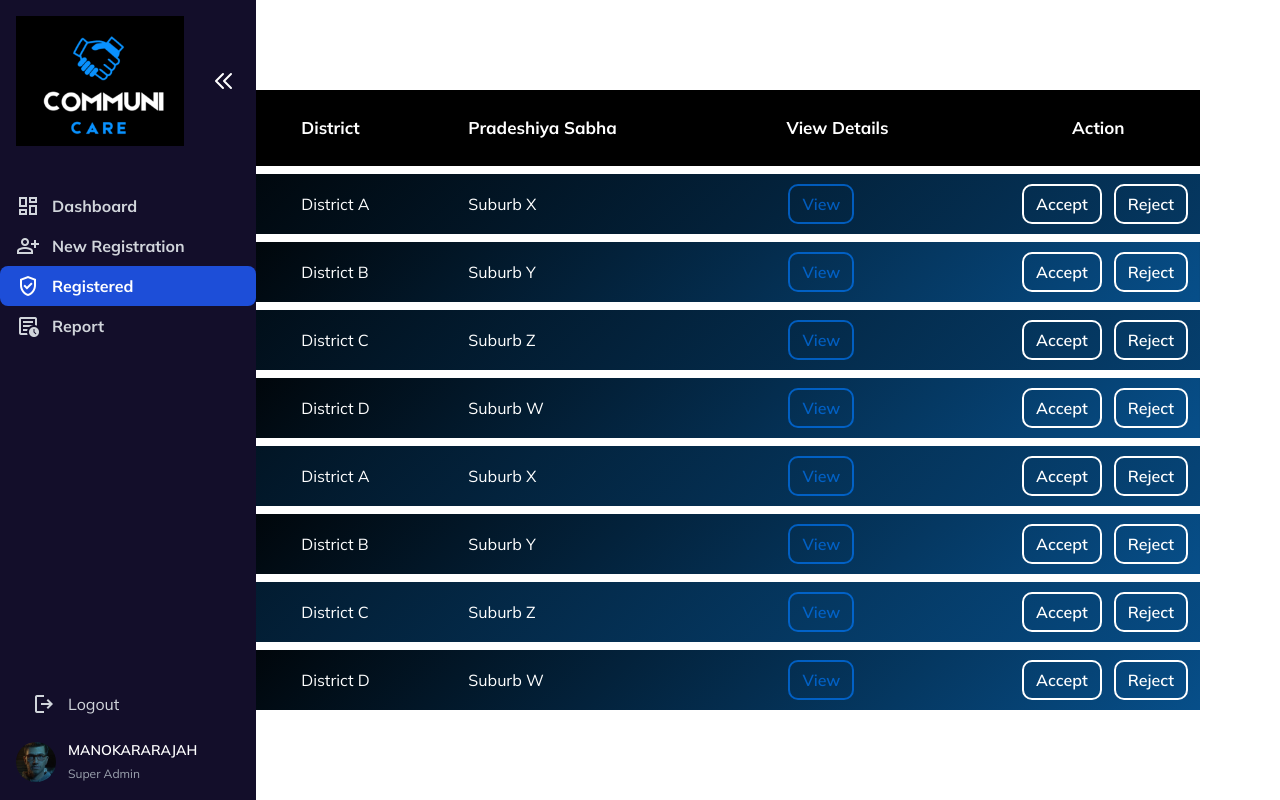
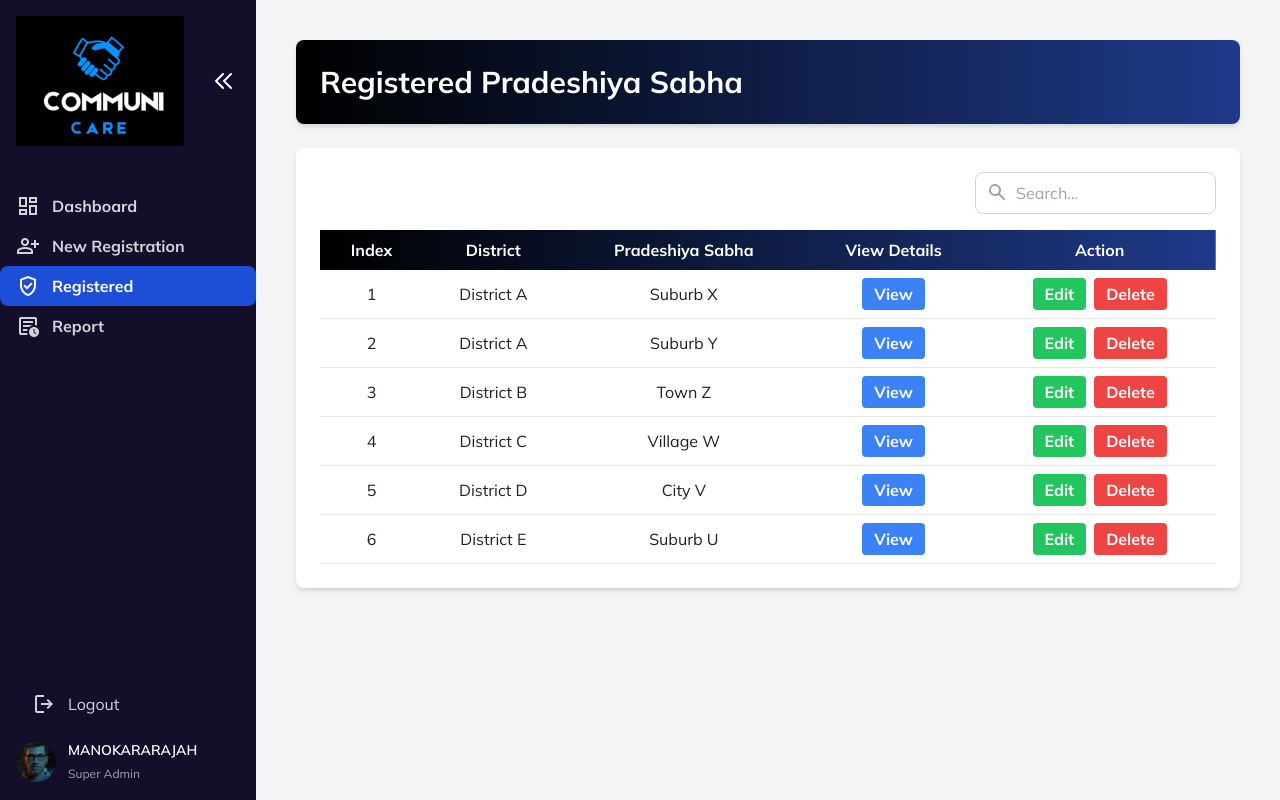
Before and after one commit to CommuniCareSL/CommuniCare-WebApp, a React (Vite) app: page /Registered in a window 1280 px wide. Built offline with nearby package versions, Linux system fonts and the light colour scheme.

Commit message:
Add Newregistration with search and table view

```diff
--- a/src/pages/SuperAdmin/Registered.jsx
+++ b/src/pages/SuperAdmin/Registered.jsx
@@ -1,126 +1,93 @@
+import React, { useState } from 'react';
+import { Link } from 'react-router-dom';
 import Sidebar from '../../components/SuperAdmin/Sidebar';
-import '../../styles/pages/SuperAdmin/Registered.css'
 
+export const Newregistration = () => {
+  const [searchQuery, setSearchQuery] = useState('');
 
-const Registered = () => {
+  const handleSearchChange = (e) => {
+    setSearchQuery(e.target.value);
+  };
+
+  const data = [
+    { index: 1, district: 'District A', pradeshiyaSabha: 'Suburb X' },
+    { index: 2, district: 'District A', pradeshiyaSabha: 'Suburb Y' },
+    { index: 3, district: 'District B', pradeshiyaSabha: 'Town Z' },
+    { index: 4, district: 'District C', pradeshiyaSabha: 'Village W' },
+    { index: 5, district: 'District D', pradeshiyaSabha: 'City V' },
+    { index: 6, district: 'District E', pradeshiyaSabha: 'Suburb U' }
+  ];
+
+  const filteredData = data.filter(item =>
+    item.district.toLowerCase().includes(searchQuery.toLowerCase()) ||
+    item.pradeshiyaSabha.toLowerCase().includes(searchQuery.toLowerCase())
+  );
+
   return (
-    <div className="new-registration-page">
+    <div className="flex bg-gray-100 min-h-screen">
       <Sidebar />
-      <div className="registration-content">
-        <div className="table-container">
-          <table className="registration-table">
-            <thead>
+      <div className="flex-1 p-4 lg:p-10 lg:ml-64">
+        <div className="bg-gradient-to-r from-black to-blue-900 rounded-lg shadow-md p-6 mb-6">
+          <h1 className="text-2xl lg:text-3xl font-bold text-white">Registered Pradeshiya Sabha</h1>
+        </div>
+
+        <div className="bg-white rounded-lg shadow-md p-6">
+          <div className="mb-4 flex justify-end">
+            <div className="relative">
+              <input
+                type="text"
+                placeholder="Search..."
+                value={searchQuery}
+                onChange={handleSearchChange}
+                className="pl-10 pr-4 py-2 border border-gray-300 rounded-lg focus:outline-none focus:ring-2 focus:ring-blue-500"
+              />
+              <svg className="absolute left-3 top-2.5 h-5 w-5 text-gray-400" xmlns="http://www.w3.org/2000/svg" viewBox="0 0 20 20" fill="currentColor">
+                <path fillRule="evenodd" d="M8 4a4 4 0 100 8 4 4 0 000-8zM2 8a6 6 0 1110.89 3.476l4.817 4.817a1 1 0 01-1.414 1.414l-4.816-4.816A6 6 0 012 8z" clipRule="evenodd" />
+              </svg>
+            </div>
+          </div>
+
+          <div className="overflow-x-auto">
+            <table className="w-full table-auto">
+              <thead className="bg-gradient-to-r from-black to-blue-900 text-white">
                 <tr>
-                <th>Index</th>
-                <th>District</th>
-                <th>Pradeshiya Sabha</th>
-                <th>View Details</th>
-                <th style={{paddingLeft:'65px'}}>Action</th>
+                  <th className="px-4 py-2 text-center">Index</th>
+                  <th className="px-4 py-2 text-center">District</th>
+                  <th className="px-4 py-2 text-center">Pradeshiya Sabha</th>
+                  <th className="px-4 py-2 text-center">View Details</th>
+                  <th className="px-4 py-2 text-center">Action</th>
                 </tr>
               </thead>
               <tbody>
-              <tr>
-                <td>1</td>
-                <td>District A</td>
-                <td>Suburb X</td>
-                <td><button className="view-btn">View</button></td>
-                <td>
-                  <div className="action-buttons">
-                    <button className="accept-btn">Accept</button>
-                    <button className="reject-btn">Reject</button>
+                {filteredData.map((item) => (
+                  <tr key={item.index} className="border-b border-gray-200 hover:bg-gray-100">
+                    <td className="px-4 py-2 text-center">{item.index}</td>
+                    <td className="px-4 py-2 text-center">{item.district}</td>
+                    <td className="px-4 py-2 text-center">{item.pradeshiyaSabha}</td>
+                    <td className="px-4 py-2 text-center">
+                      <button className="bg-blue-500 hover:bg-blue-600 text-white font-bold py-1 px-3 rounded">
+                        View
+                      </button>
+                    </td>
+                    <td className="px-4 py-2 text-center">
+                      <div className="flex justify-center space-x-2">
+                        <button className="bg-green-500 hover:bg-green-600 text-white font-bold py-1 px-3 rounded">
+                          Edit
+                        </button>
+                        <button className="bg-red-500 hover:bg-red-600 text-white font-bold py-1 px-3 rounded">
+                          Delete
+                        </button>
                       </div>
                     </td>
                   </tr>
-              <tr>
-                <td>2</td>
-                <td>District B</td>
-                <td>Suburb Y</td>
-                <td><button className="view-btn">View</button></td>
-                <td>
-                  <div className="action-buttons">
-                    <button className="accept-btn">Accept</button>
-                    <button className="reject-btn">Reject</button>
-                  </div>
-                </td>
-              </tr>
-              <tr>
-                <td>3</td>
-                <td>District C</td>
-                <td>Suburb Z</td>
-                <td><button className="view-btn">View</button></td>
-                <td>
-                  <div className="action-buttons">
-                    <button className="accept-btn">Accept</button>
-                    <button className="reject-btn">Reject</button>
-                  </div>
-                </td>
-              </tr>
-              <tr>
-                <td>4</td>
-                <td>District D</td>
-                <td>Suburb W</td>
-                <td><button className="view-btn">View</button></td>
-                <td>
-                  <div className="action-buttons">
-                    <button className="accept-btn">Accept</button>
-                    <button className="reject-btn">Reject</button>
-                  </div>
-                </td>
-              </tr>
-              <tr>
-                <td>1</td>
-                <td>District A</td>
-                <td>Suburb X</td>
-                <td><button className="view-btn">View</button></td>
-                <td>
-                  <div className="action-buttons">
-                    <button className="accept-btn">Accept</button>
-                    <button className="reject-btn">Reject</button>
-                  </div>
-                </td>
-              </tr>
-              <tr>
-                <td>2</td>
-                <td>District B</td>
-                <td>Suburb Y</td>
-                <td><button className="view-btn">View</button></td>
-                <td>
-                  <div className="action-buttons">
-                    <button className="accept-btn">Accept</button>
-                    <button className="reject-btn">Reject</button>
-                  </div>
-                </td>
-              </tr>
-              <tr>
-                <td>3</td>
-                <td>District C</td>
-                <td>Suburb Z</td>
-                <td><button className="view-btn">View</button></td>
-                <td>
-                  <div className="action-buttons">
-                    <button className="accept-btn">Accept</button>
-                    <button className="reject-btn">Reject</button>
-                  </div>
-                </td>
-              </tr>
-              <tr>
-                <td>4</td>
-                <td>District D</td>
-                <td>Suburb W</td>
-                <td><button className="view-btn">View</button></td>
-                <td>
-                  <div className="action-buttons">
-                    <button className="accept-btn">Accept</button>
-                    <button className="reject-btn">Reject</button>
-                  </div>
-                </td>
-              </tr>
+                ))}
               </tbody>
             </table>
           </div>
         </div>
       </div>
+    </div>
   );
-};
+}
 
-export default Registered;
+export default Newregistration;
```
Lines whose indentation alone changed are shown as unchanged.
